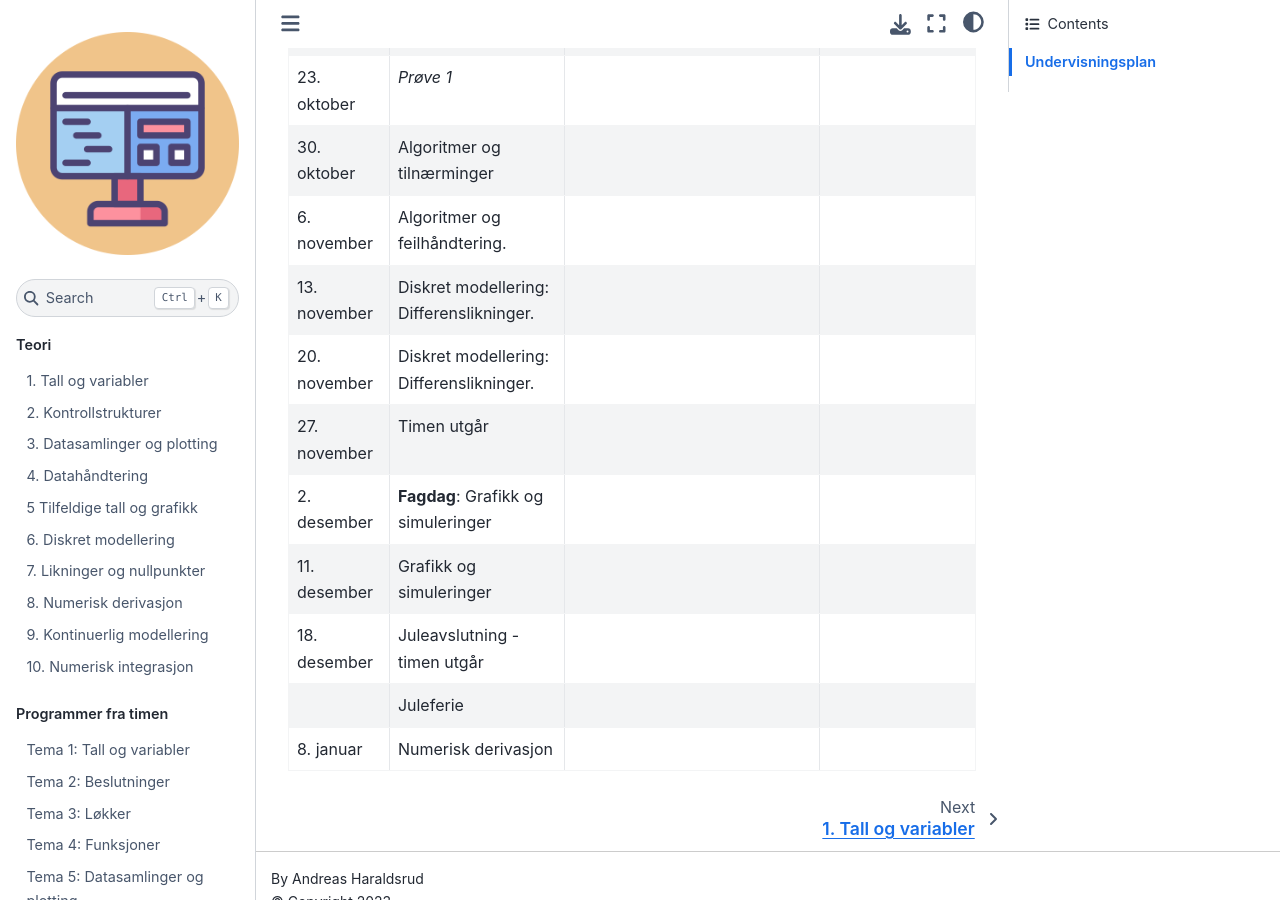
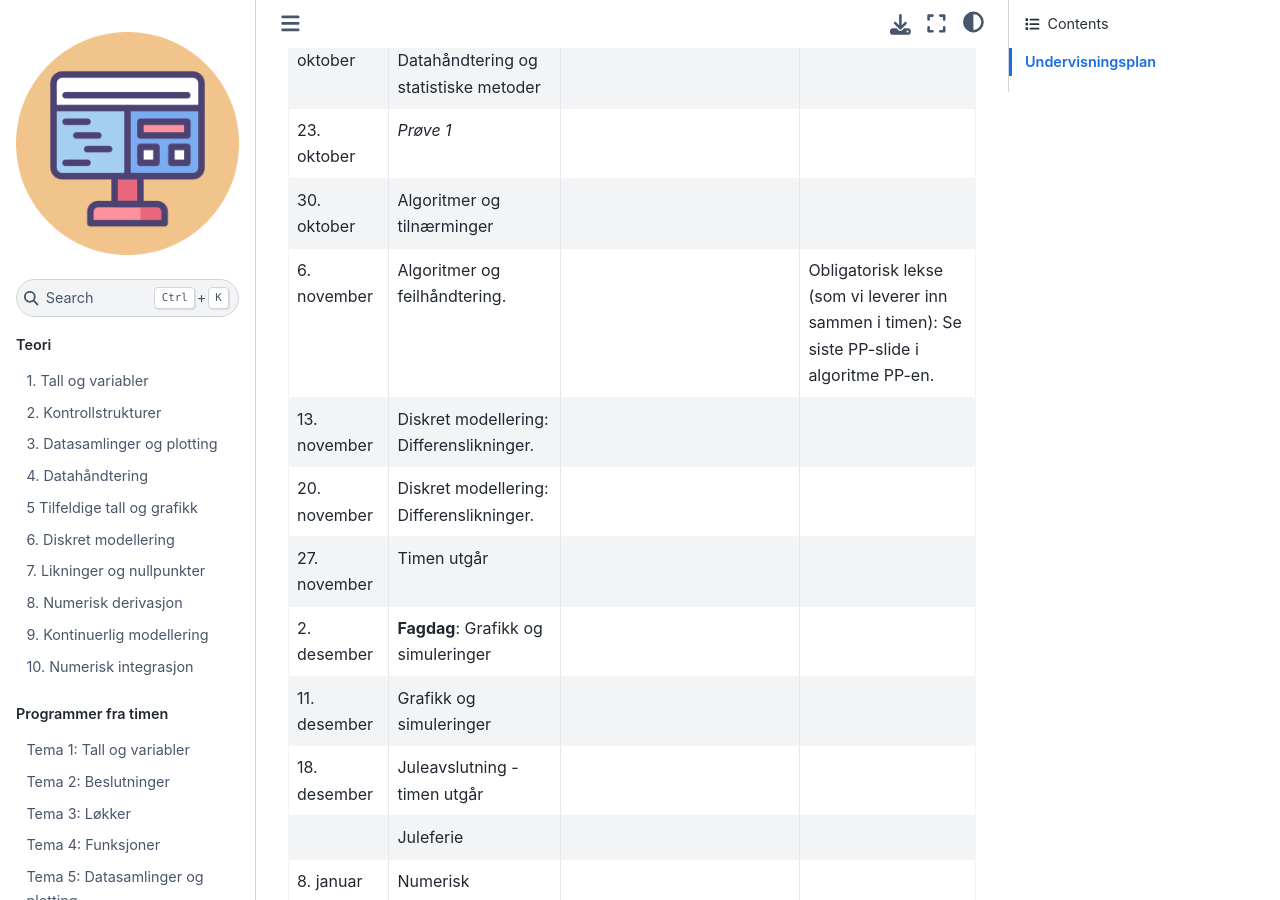
Before and after one commit to andreasdh/Programmering-og-modellering, a Jupyter Book: the page built from docs/intro.md, in a window 1280 px wide and 900 px high, scrolled down 1434 px. Built offline with Jupyter Book 1.0.4 settings and Sphinx 7.4.7 and the Sphinx Book theme 1.1.4, drawn with Linux system fonts in a browser that asks for light colours; pages that are not in the unit, such as notebooks, are missing from menus.

Commit message:
Update intro.md

```diff
--- a/docs/intro.md
+++ b/docs/intro.md
@@ -26,7 +26,7 @@ På siden vil du finne følgende:
 | 21. oktober | **Fagdag**: Datahåndtering og statistiske metoder | | | |
 | 23. oktober | *Prøve 1* | | | Pensum: Grunnleggende programmering (ikke datahåndtering og statistikk) |
 | 30. oktober | Algoritmer og tilnærminger | | | |
-| 6. november | Algoritmer og feilhåndtering. | | | Obligatorisk lekse (som vi leverer inn sammen i timen): Se siste PP-slide i algoritme PP-en.|
+| 6. november | Algoritmer og feilhåndtering. | | Obligatorisk lekse (som vi leverer inn sammen i timen): Se siste PP-slide i algoritme PP-en.| |
 | 13. november | Diskret modellering: Differenslikninger. | | | |
 | 20. november | Diskret modellering: Differenslikninger. | | | |
 | 27. november | Timen utgår| | ||
```
